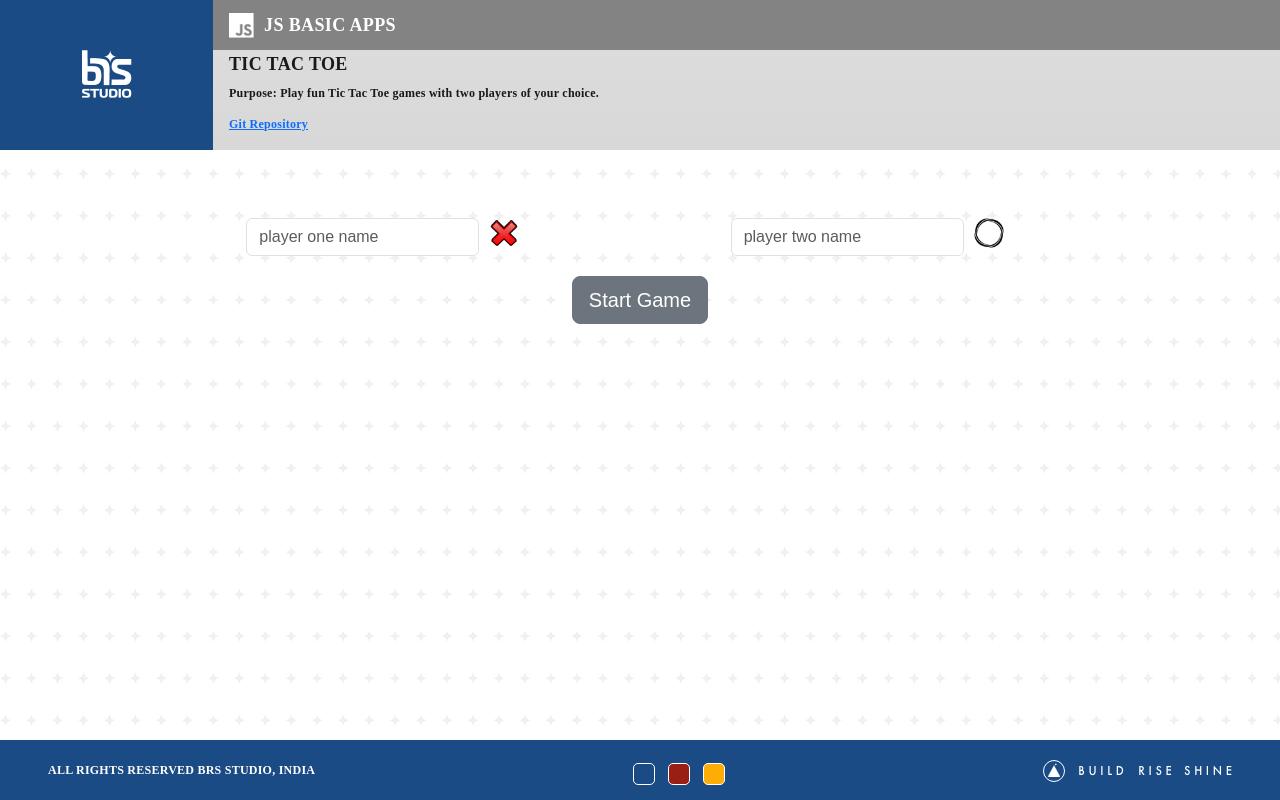
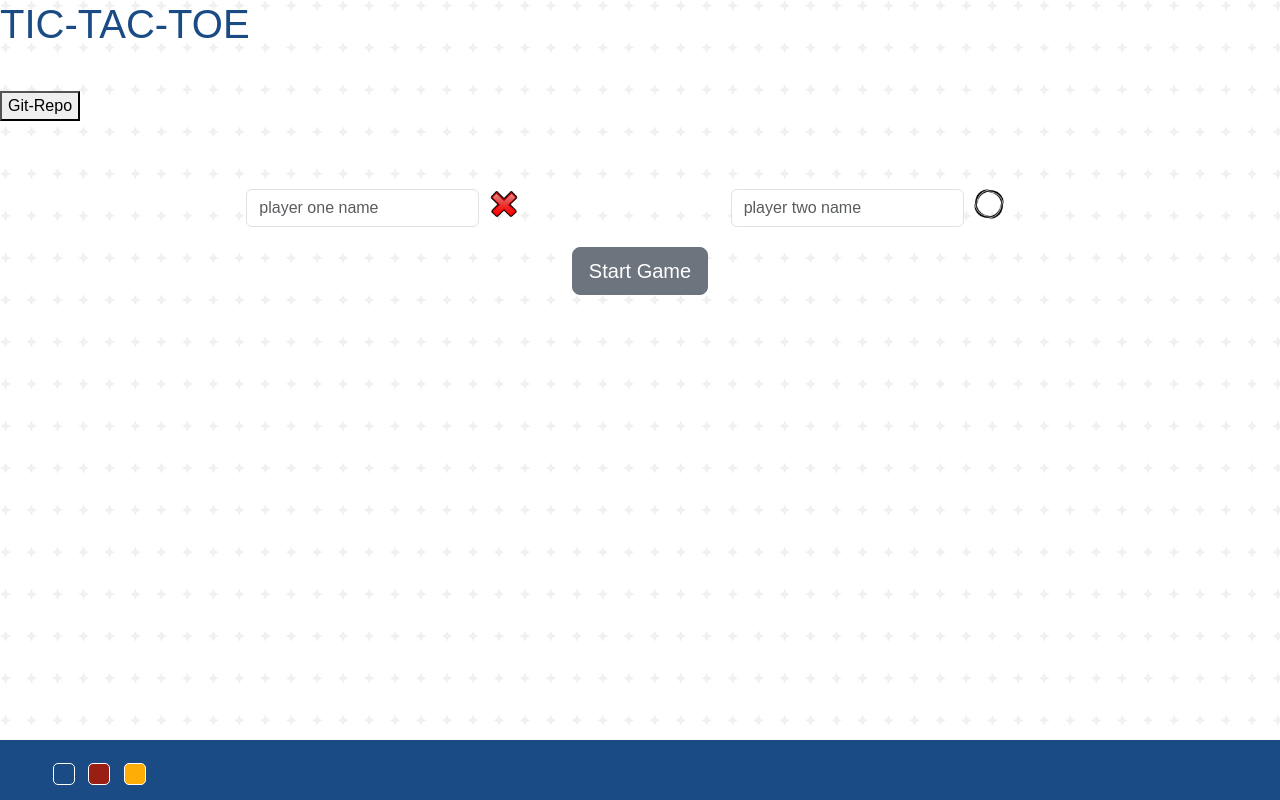
Before and after one commit to Priyanka23-Brs/Tic-Tac-toe, a plain HTML site: page index.html in a window 1280 px wide. Drawn offline with nearby package versions, Linux system fonts and the light colour scheme.

Commit message:
Update index.html

```diff
--- a/index.html
+++ b/index.html
@@ -1,10 +1,4 @@
-<!--
-     Author: Build Rise Shine with Nyros (BRS)
-     Created: 2023
-     Library / Component: Home Page
-     Description: Main page  for the app
-     (c) Copyright by BRS with Nyros.
--->
+
 
 <!DOCTYPE html>
 <html lang="en">
@@ -25,27 +19,10 @@
   </head>
   <body>
     <header>
-      <div class="d-flex bg-gradient">
-        <div class="d-flex flex-grow-1">
-          <nav class="courseTitle">
-            <button class="navbar-brand border-0">
-              <img src="assets/img/logo.png" alt="logo" />
-            </button>
-          </nav>
-          <div class="flex-grow-1">
-            <div class="ReactTitle ps-3 d-flex align-items-center">
-              <img src="assets/img/logo-javascript@2x.png" alt="logo" />
-              <h3 class="mb-0">JS Basic Apps</h3>
-            </div>
-            <div class="d-flex ps-3 align-items-center">
-              <div class="flex-grow-1">
-                <h4>Tic Tac Toe</h4>
-                <p class="pb-0 mb-3 text-start">Purpose: Play fun Tic Tac Toe games with two players of your choice.</p>
-                <p class="pb-0 mt-0 text-start"><a href="https://github.com/brs-studio/js-basics/tree/main/tic-tac-toe" target="_blank" >Git Repository</a></p>
-              </div>
-            </div>
-          </div>
-        </div>
+      <div class="git">
+<h1>TIC-TAC-TOE</h1>
+<h3>Purpose: Play "Tic-Tac-Toe" game</h3>
+<a href="https://github.com/Priyanka23-Brs/Clock-JS"><button class="btns">Git-Repo</button></a>
       </div>
     </header>
 
@@ -85,8 +62,7 @@
 
     <footer class="footer footer-dark">
       <div class="d-flex justify-content-between px-5">
-        <div>ALL RIGHTS RESERVED BRS STUDIO, INDIA</div>
-        <div>
+         <div>
           <button
             onclick="setTheme('#1A4B84')"
             class="theme-switch theme-switch-chathams_blue"
@@ -100,9 +76,7 @@
             class="theme-switch theme-switch-yellow_sea"
           ></button>
         </div>
-        <div>
-          <img src="assets/img/footer-logo.png" alt="logo" />
-        </div>
+
       </div>
     </footer>
     <script src="assets/js/script.js" defer></script>
```
